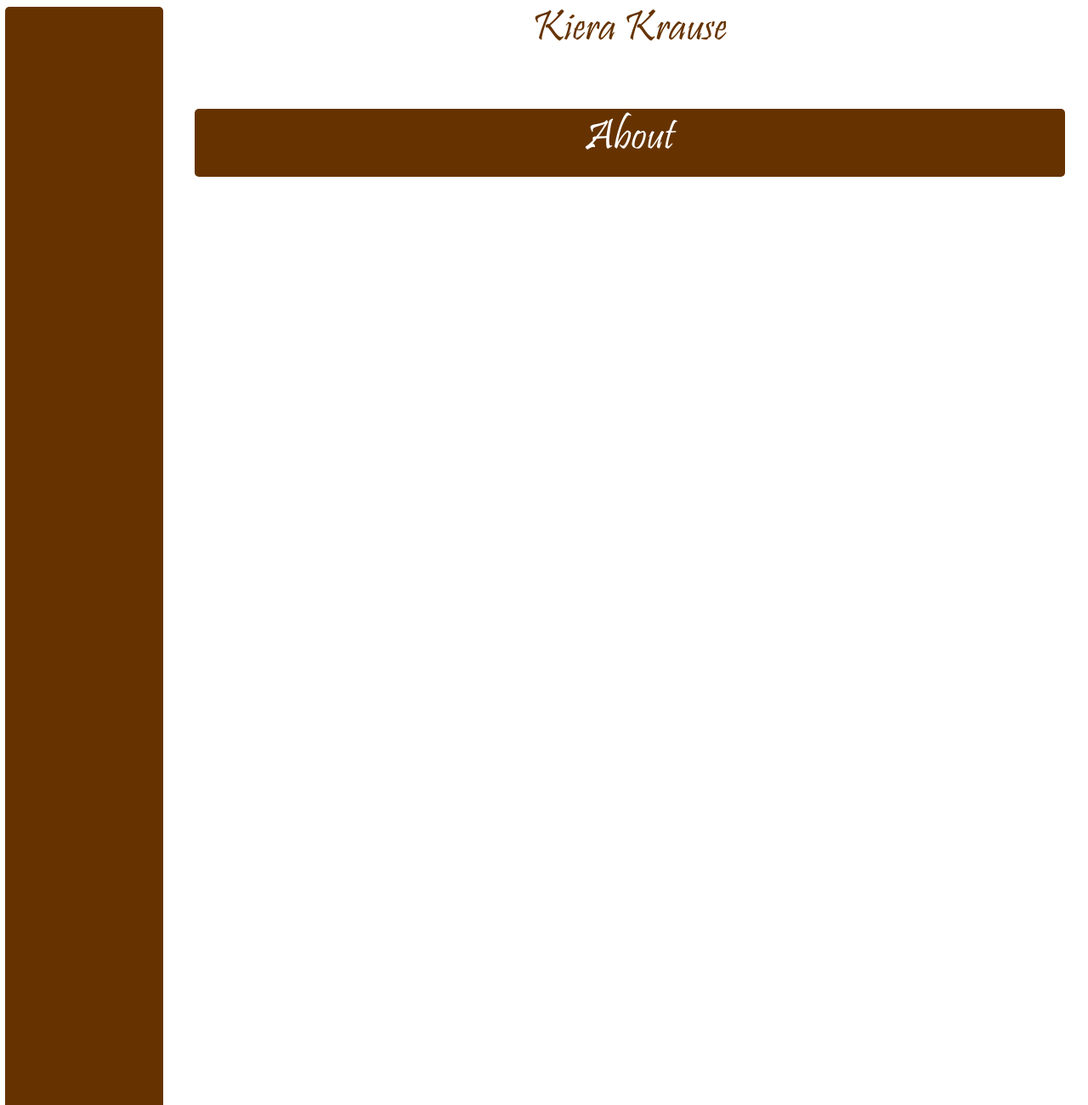
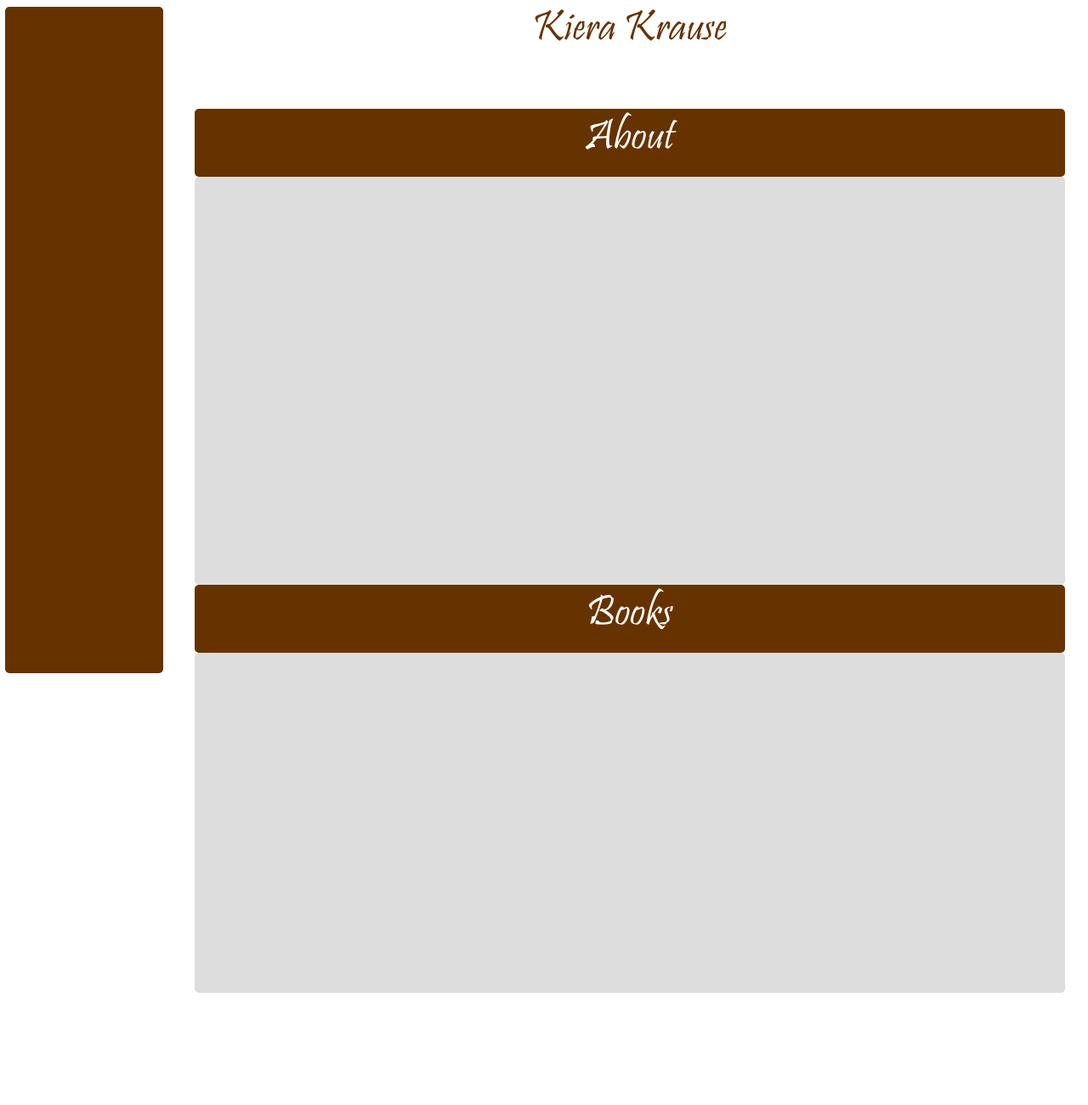
Before and after one commit to Squiggle9105/kiera, a plain HTML site: page index.html in a window 1280 px wide. Shown: the top 1300 px of the page at 85% size. After the commit the page ends 1168 px from the top, so only its background shows below. Drawn offline with Linux system fonts and the light colour scheme; files whose address does not match are found by name.

Commit message:
sections under the brown headings

```diff
--- a/index.html
+++ b/index.html
@@ -8,16 +8,18 @@
         <header class="pristinaHdr">
             Kiera Krause
         </header>
-        <div id="newest" class="pristinaHdr">
+        <nav>
+        </nav>
+        <div id="headerBar" class="pristinaHdr">
             About
         </div>
-        <nav>
-        </nav>
-        <article>
-            <div id="newest" class="pristinaHdr">
-            About
-            </div>
-        </article>
+        <section id ="sec1">
+        </section>
+        <div id="headerBar" class="pristinaHdr">
+        Books
+        </div>
+        <section id = "sec2">
+        </section>
         <footer>
 
         </footer>
--- a/style.css
+++ b/style.css
@@ -34,6 +34,7 @@ body
     margin:0px;
     padding:0px;
     overflow-x:hidden;
+    overflow-y:hidden;
 }
 header
 {
@@ -46,7 +47,7 @@ header
     background-color:#fff;
     /* border-bottom:2px dashed #ccc; */
 }
-#newest
+#headerBar
 {
     width:80vw;
     height:9vh;
@@ -62,20 +63,34 @@ header
 nav
 {
     background-color:#630;
-    height:198vh;
+    height:98vh;
     width:14.5vw;
     margin-top:1vh;
     border-radius:5px;
     margin-left:0.5vw;
     margin-bottom:1vh;
+    float:left;
+    position:fixed;
 }
-article
+#sec1
 {
-    color:blue;
-    margin-left:16vw;
-    width:84.25vw;
-    height:100vh;
-
+    background-color:#ddd;
+    width:80vw;
+    height:60vh;
+    float:right;
+    margin-right:2.125vw;
+    margin-left:2.125vw;
+    border-radius:5px;
+}
+#sec2
+{
+    background-color:#ddd;
+    width:80vw;
+    height:50vh;
+    float:right;
+    margin-right:2.125vw;
+    margin-left:2.125vw;
+    border-radius:5px;
 }
 footer
 {
```
